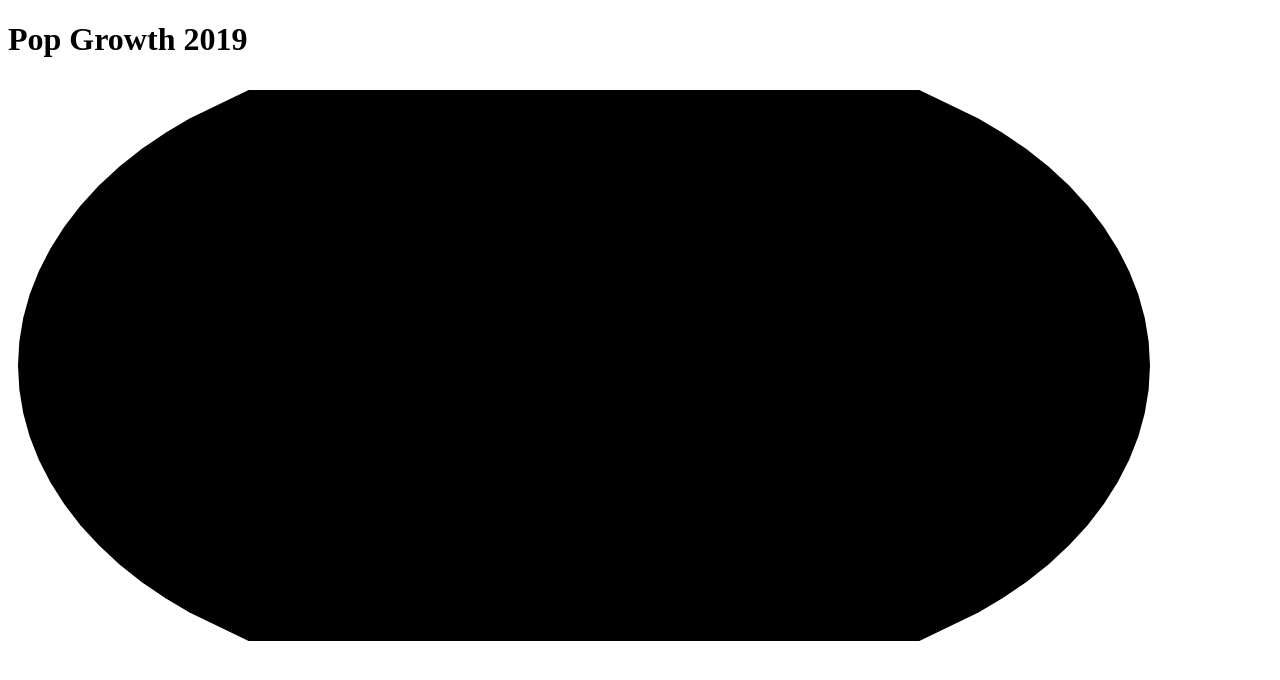
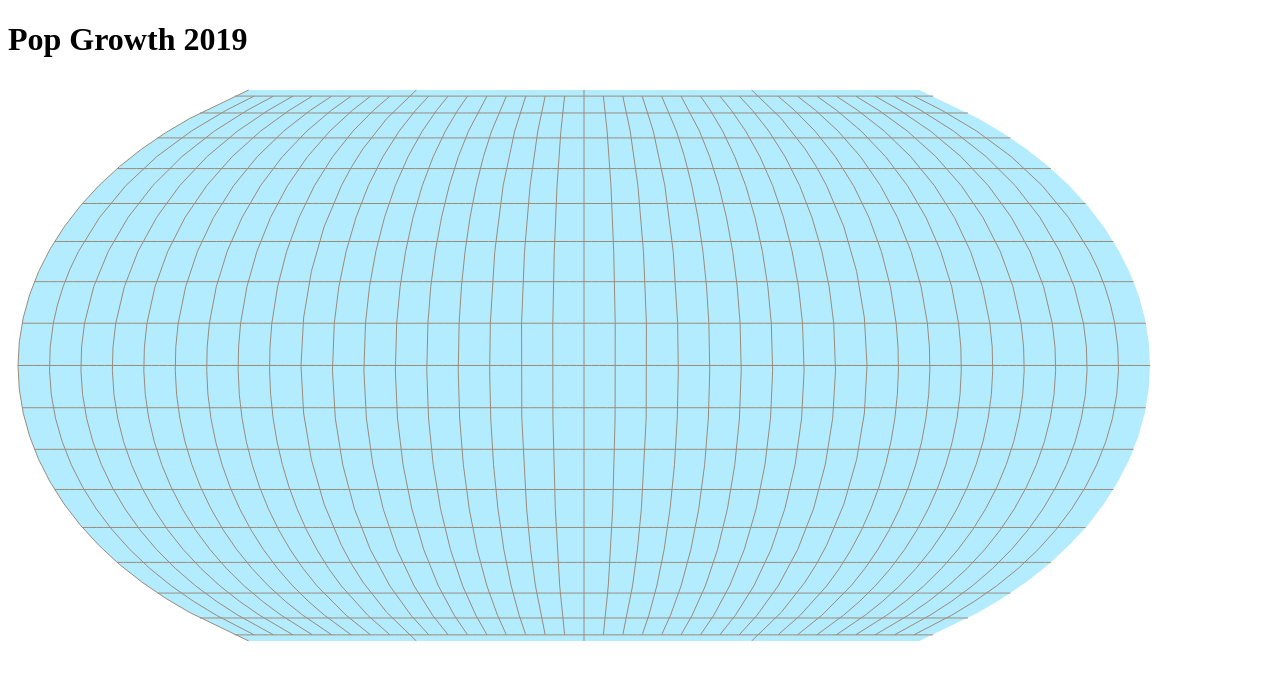
Before and after one commit to baubrun/popGrowth, a React (Create React App) app: page / in a window 1280 px wide. Shown: the top 680 px of the page. Built offline with nearby package versions, Linux system fonts and the light colour scheme.

Commit message:
added graticule

```diff
--- a/src/components/Canvas.jsx
+++ b/src/components/Canvas.jsx
@@ -5,18 +5,33 @@ import G from "./G";
 import Scales from "./Scales";
 import Path from "./Path";
 
+
+const style = {
+  svgMainColor: {
+    fill: "#b3ecff"
+  },
+  graticule: {
+    fill: "none",
+    strokeWidth: 1,
+    stroke: "#9A8B7A"
+  }
+}
+
+
+
 const Canvas = () => {
   return (
     <>
       <h1>Pop Growth 2019</h1>
       <Svg
       height={canvas.dimensions.height}
-      width={canvas.dimensions.width}>
+      width={canvas.dimensions.width}
+      style={style.svgMainColor}
+      >
+
         <G transform={canvas.bounds}>
-          <Path
-          path={canvas.path}
-          style={{ style: {fill: "steeleblue"} }}
-          />
+          <Path path={canvas.path} />
+          <Path path={canvas.graticule} style={style.graticule}/>
         </G>
       </Svg>
       <Scales />
--- a/src/components/G.jsx
+++ b/src/components/G.jsx
@@ -1,11 +1,13 @@
 import React from "react";
 
 const G = (props) => {
-    // console.log('props.transform :>>', props.transform)
-  return <g
+  return (
+  <g
   transform={props.transform}
-  style={props.style}
-  >{props.children}</g>;
+  >
+      {props.children}
+</g>
+  )
 };
 
 export default G;
--- a/src/components/Path.jsx
+++ b/src/components/Path.jsx
@@ -1,7 +1,7 @@
 import React from "react";
 
 const Path = (props) => {
-  return <path d={props.path} />;
+  return <path d={props.path} style={props.style} />;
 };
 
 export default Path;
--- a/src/components/Svg.jsx
+++ b/src/components/Svg.jsx
@@ -2,7 +2,7 @@ import React from "react";
 
 const Svg = (props) => {
   return (
-    <svg height={props.height} width={props.width}>
+    <svg height={props.height} width={props.width} style={props.style}>
       {props.children}
     </svg>
   );
--- a/src/d3/index.js
+++ b/src/d3/index.js
@@ -1,18 +1,5 @@
 import * as d3 from "d3";
-
-// const popGrowthPath = `${process.env.PUBLIC_URL}/data/pop.growth2019.csv`
-
-
-// export const popGrowthData = async () => {
-//     try {
-//         const data = await d3.csv(popGrowthPath)
-//         return data
-//     } catch (error) {
-//         console.log('error :>>', error)
-//     }
-// }
-
-
+import { path } from "d3";
 
 
 let dimensions = {
@@ -36,8 +23,6 @@ const projection = d3.geoEqualEarth()
 
 const pathGenerator = d3.geoPath(projection)
 
-// // console.log('pathGenerator :>>', pathGenerator(sphere))
-// // console.log('bounds path :>> ', pathGenerator.bounds(sphere));
 
 const [
     [x0, y0],
@@ -48,25 +33,18 @@ dimensions.boundedHeight = y1
 dimensions.height = dimensions.boundedHeight + dimensions.margin.bottom + dimensions.margin.top
 
 
-// // const wrapper = d3.select("#wrapper")
-// //     .append("svg")
-// //     .attr("width", dimensions.width)
-// //     .attr("height", dimensions.height)
-
-// // const bounds = wrapper.append("g")
-// //     .style("transform", `translate(${dimensions.margin.left}px, ${dimensions.margin.top}px)`)
-
 const bounds = `translate(${dimensions.margin.left}, ${dimensions.margin.top})`
 
+const graticuleJson = d3.geoGraticule10()
+console.log('graticuleJson :>>', graticuleJson)
 
-
-
+// const graticule
 
 
 export const canvas = {
     dimensions,
     bounds,
-    path: pathGenerator(sphere)
-
+    path: pathGenerator(sphere),
+    graticule: pathGenerator(graticuleJson)
 
 }
```
